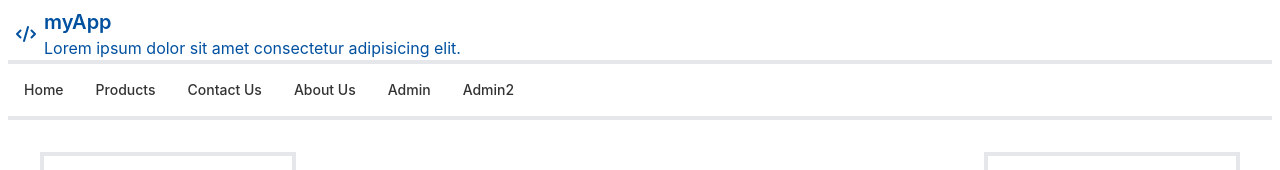
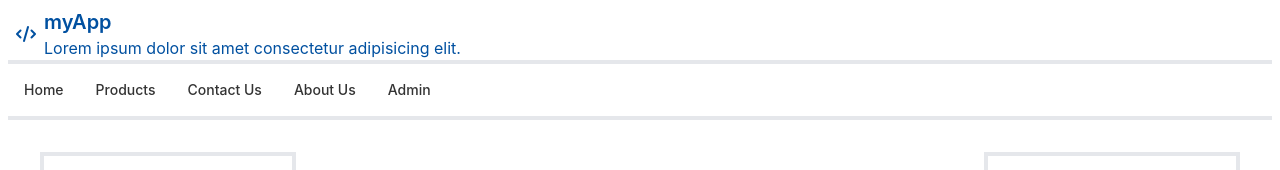
Before and after one commit to karank28/assginment-svelte-web-no-routify, a Svelte app in the folder myApp/: page / in a window 1280 px wide. Shown: the top 170 px of the page. Built offline with nearby package versions, Linux system fonts and the light colour scheme.

Commit message:
#303 - Remove duplicate line

```diff
--- a/myApp/src/App.svelte
+++ b/myApp/src/App.svelte
@@ -35,9 +35,6 @@ import Home from "./components/Home.svelte";
 					<li>
 						<a href="#" class="block py-2 pl-3 pr-4 md:p-0">Admin</a>
 					</li>
-					<li>
-						<a href="#" class="block py-2 pl-3 pr-4 md:p-0">Admin2</a>
-					</li>
 				</ul>
 			</div>
 		</div>
```
